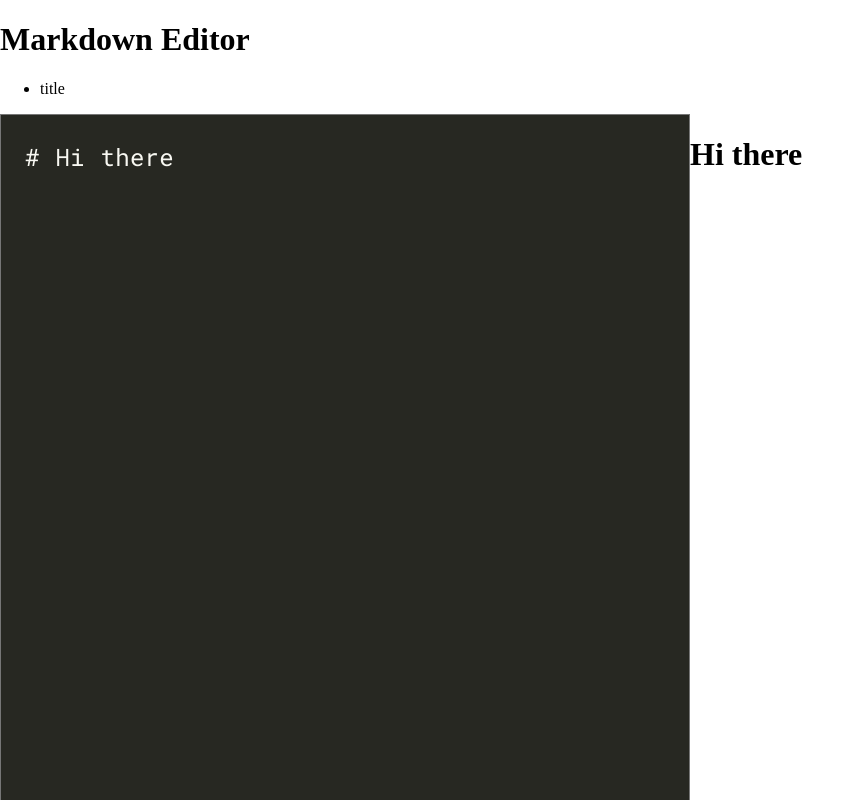
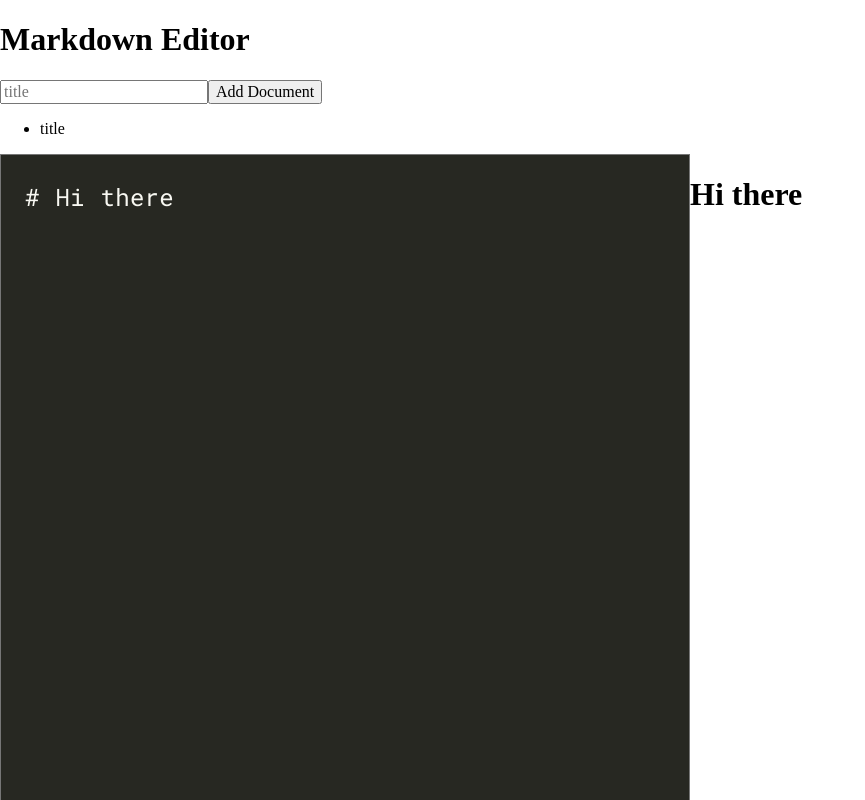
Before and after one commit to weselili/markdownly, a React app: page / in a window 1280 px wide. Shown: the top 800 px of the page, without its empty margins (0-865 px from the left). Built offline with nearby package versions, Linux system fonts and the light colour scheme.

Commit message:
rendrered input

```diff
--- a/src/components/App.js
+++ b/src/components/App.js
@@ -1,12 +1,14 @@
 import React from 'react';
 import DocumentContainer from '../containers/DocumentContainer';
 import DocListContainer from '../containers/DocListContainer';
+import AddDocContainer from '../containers/AddDocContainer';
 
 
 export default function App() {
   return (
     <>
       <h1>Markdown Editor</h1>
+      <AddDocContainer />
       <DocListContainer />
       <DocumentContainer />
     </>
--- a/src/containers/AddDocContainer.js
+++ b/src/containers/AddDocContainer.js
@@ -1,12 +1,7 @@
 import { connect } from 'react-redux';
 import AddDoc from '../components/markdown/AddDoc';
-import { getTitle } from '../selectors/documentSelectors';
 
-const mapStateToProps = state => ({
-  title: getTitle(state)
-});
 
 
 export default connect(
-  mapStateToProps
 )(AddDoc);
```
